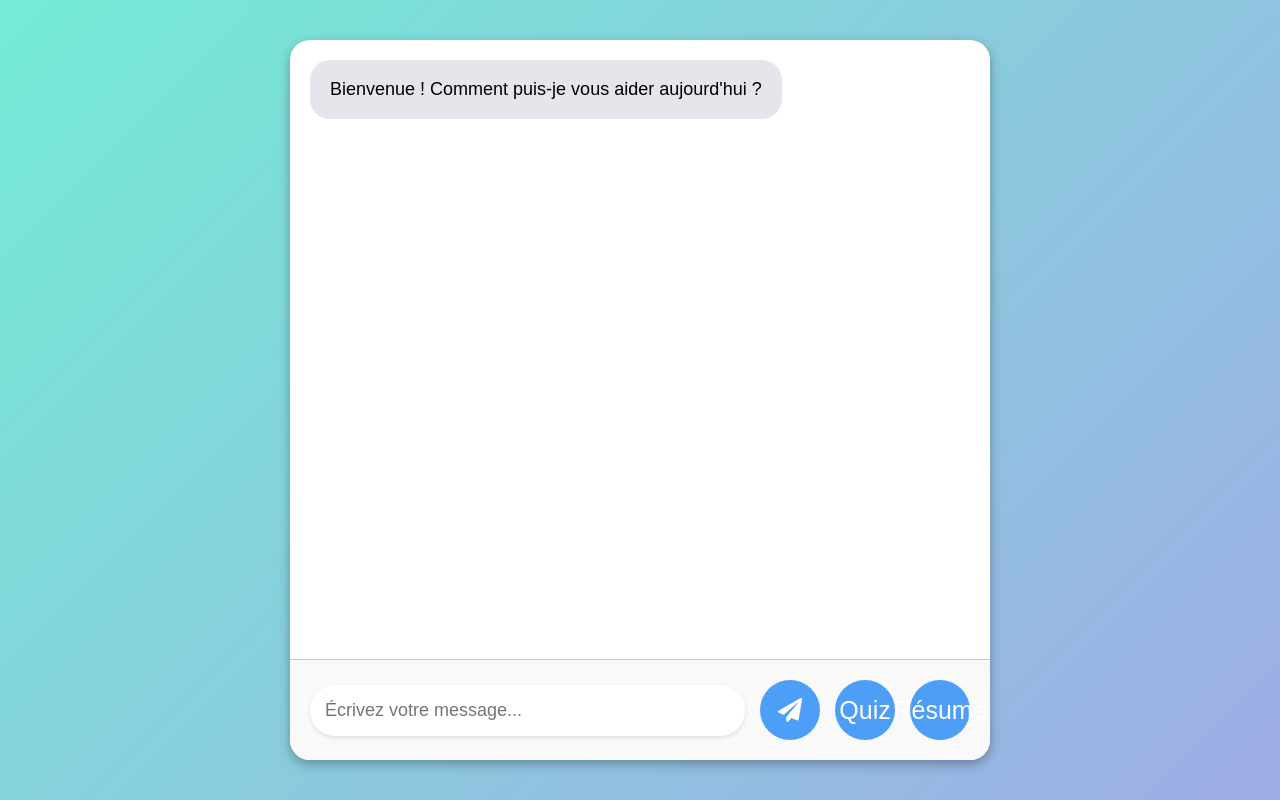
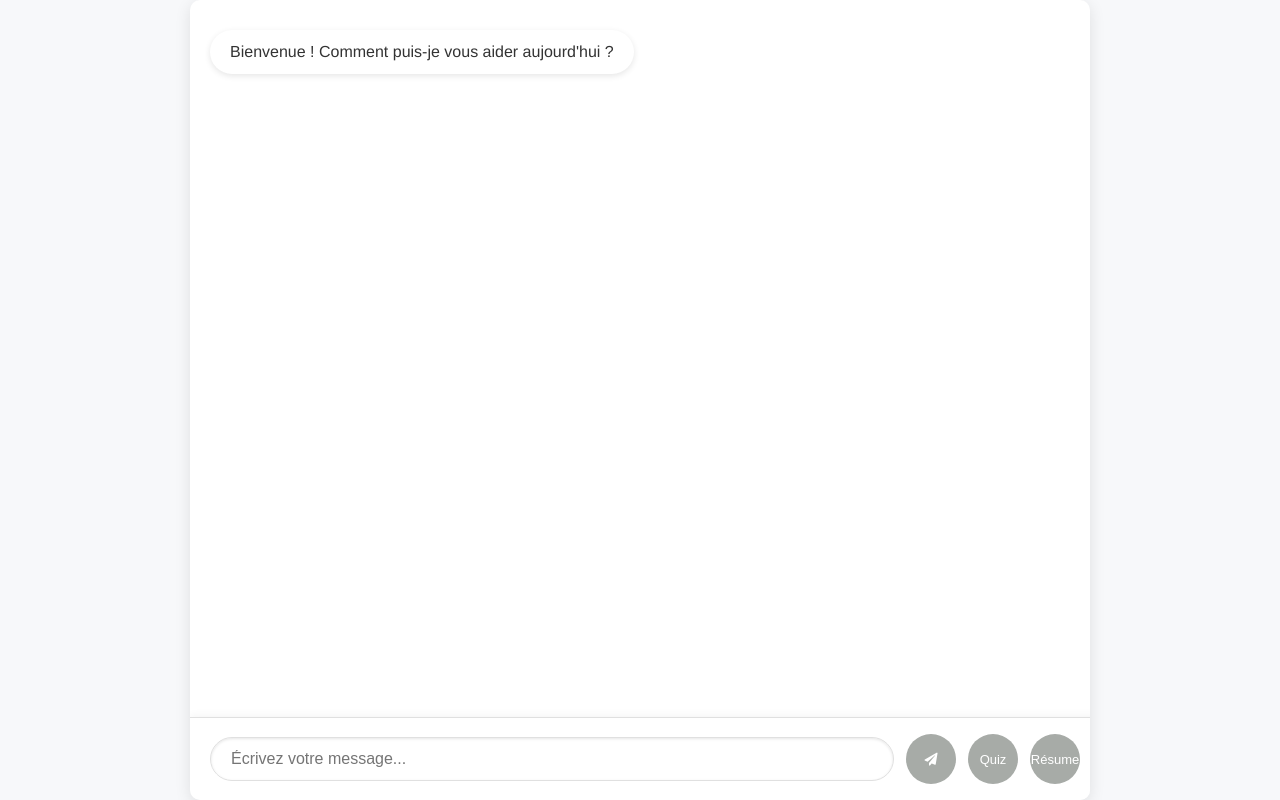
Before and after one commit to mohameddabbebi/PCD_PROJECT, a Flask app: page / in a window 1280 px wide. Run offline with Flask 3, Linux system fonts and the light colour scheme; parts of the project's set-up code (start-up, migrations or seed data) failed here and were passed over.

Commit message:
Update style.css

```diff
--- a/static/css/style.css
+++ b/static/css/style.css
@@ -1,166 +1,112 @@
-/* Fond général et centrage */
 body {
-    font-family: Arial, sans-serif;
-    background: linear-gradient(135deg, #74ebd5, #9face6);
+    font-family: 'Helvetica Neue', Arial, sans-serif;
+    background: #f7f8fa; /* Light background */
     display: flex;
     justify-content: center;
     align-items: center;
     height: 100vh;
     margin: 0;
 }
-button {
-    background-color: #4a90e2;
-    color: white;
-    padding: 12px 24px;
-    border: none;
-    font-size: 18px;
-    border-radius: 4px;
-    cursor: pointer;
-  }
 
-  button:hover {
-    background-color: #357abd;
-  }
-
-  .fas {
-    font-size: 24px; /* Ajuste la taille de l'icône */
-  }
-
-/* Conteneur principal du chat */
 .chat-container {
-    width: 90%;
-    max-width: 700px;
-    height: 90%;
+    width: 100%;
+    height: 100%;
+    max-width: 900px; /* Limit width like ChatGPT */
     background: white;
-    border-radius: 20px;
-    box-shadow: 0 4px 12px rgba(0, 0, 0, 0.3);
+    border-radius: 10px;
+    box-shadow: 0 4px 16px rgba(0, 0, 0, 0.1);
     display: flex;
     flex-direction: column;
     overflow: hidden;
 }
 
-/* Zone des messages */
 #chatbox {
     flex: 1;
     overflow-y: auto;
     padding: 20px;
     display: flex;
     flex-direction: column;
-    gap: 15px;
+    gap: 20px;
+    /* Align messages to the bottom */
+    overflow-x: hidden;
 }
 
-/* Message centré au début */
-.centered-message {
-    align-self: center;
-    text-align: center;
-    background: #e4e6eb;
-    color: black;
-    font-size: 20px;
-    font-weight: bold;
+.message {
+    padding: 15px 20px;
+    border-radius: 15px;
+    line-height: 1.5;
+    word-wrap: break-word;
+    font-size: 16px;
+    max-width: 70%;
+    margin: 10px 0;
+    position: relative;
 }
 
-/* Style général des messages */
-.message {
-    padding: 15px 20px;
-    border-radius: 20px;
-    max-width: 70%;
-    line-height: 1.6;
-    word-wrap: break-word;
-    font-size: 18px;
+.user-message {
+    background: #dddedd; /* Light green for user */
+    color: #333;
+    align-self: flex-end; /* Align user messages to the right */
+    border-radius: 25px;
+    padding: 10px 20px;
+    box-shadow: 0 2px 6px rgba(0, 0, 0, 0.1);
 }
 
-/* Message utilisateur */
-.user-message {
-    background: #4d9ef7;
-    color: white;
-    align-self: flex-end;
+.bot-message {
+    background: #ffffff; /* White for bot */
+    color: #333;
+    align-self: flex-start; /* Align bot messages to the left */
+    border-radius: 25px;
+    padding: 10px 20px;
+    box-shadow: 0 2px 6px rgba(0, 0, 0, 0.1);
 }
 
-/* Message bot */
-.bot-message {
-    background: #e4e6eb;
-    color: black;
-    align-self: flex-start;
+.input-container {
+    display: flex;
+    align-items: center;
+    justify-content: space-between;
+    border-top: 1px solid #e0e0e0;
+    padding: 16px 20px;
+    background: white;
+    width: 100%;
+    max-width: 900px;
+    margin: 0 auto;
+    box-shadow: 0 -1px 10px rgba(0, 0, 0, 0.05);
+    border-radius: 0 0 10px 10px;
+    max-width: 870px;
 }
 
-/* Conteneur de la zone de saisie */
-.input-container {
+#user-input {
+    flex: 1;
+    padding: 12px 20px;
+    border: 1px solid #e0e0e0;
+    border-radius: 25px;
+    outline: none;
+    font-size: 16px;
+    box-shadow: inset 0 1px 3px rgba(0, 0, 0, 0.1);
+}
+
+button {
+    background: #a7aba7;
+    color: white;
+    border: none;
+    padding: 12px;
+    border-radius: 50%;
+    cursor: pointer;
+    margin-left: 12px;
+    font-size: 18px;
+    transition: background 0.3s;
+    width: 50px;
+    height: 50px;
     display: flex;
     justify-content: center;
     align-items: center;
-    gap: 15px;
-    border-top: 1px solid #ccc;
-    padding: 20px;
-    background: #f9f9f9;
-}
-
-/* Champ de saisie utilisateur */
-#user-input {
-    flex: 1;
-    padding: 15px;
-    border: none;
-    border-radius: 25px;
-    outline: none;
-    font-size: 18px;
-    box-shadow: 0 2px 4px rgba(0, 0, 0, 0.1);
-}
-
-/* Bouton d'envoi 📤 */
-button {
-    background: #4d9ef7;
-    color: white;
-    border: none;
-    padding: 15px;
-    border-radius: 50%;
-    cursor: pointer;
-    width: 60px;
-    height: 60px;
-    font-size: 25px;
-    display: flex;
-    justify-content: center;
-    align-items: center;
-    transition: background 0.3s;
+    font-size: 13px;
 }
 
 button:hover {
-    background: #3c8ce7;
+    background: #878a88;
 }
 
-/* Groupe de boutons additionnels (Résumé & Quiz) */
-.button-group {
-    display: flex;
-    justify-content: center;
-    gap: 20px;
-    padding: 20px;
-    background: #ffffff;
-    border-top: 1px solid #ddd;
+button:focus {
+    outline: none;
 }
-
-/* Style des boutons "Résumé" et "Quiz" */
-.button-group button {
-    width: auto;
-    height: auto;
-    padding: 10px 20px;
-    border-radius: 25px;
-    font-size: 16px;
-    background: #4d9ef7;
-    color: white;
-    cursor: pointer;
-    border: none;
-    box-shadow: 0 2px 4px rgba(0, 0, 0, 0.1);
-    transition: background 0.3s;
-}
-
-.button-group button:hover {
-    background: #3c8ce7;
-}
-
-/* Scroll doux */
-#chatbox::-webkit-scrollbar {
-    width: 6px;
-}
-
-#chatbox::-webkit-scrollbar-thumb {
-    background-color: rgba(0, 0, 0, 0.2);
-    border-radius: 10px;
-}
```
